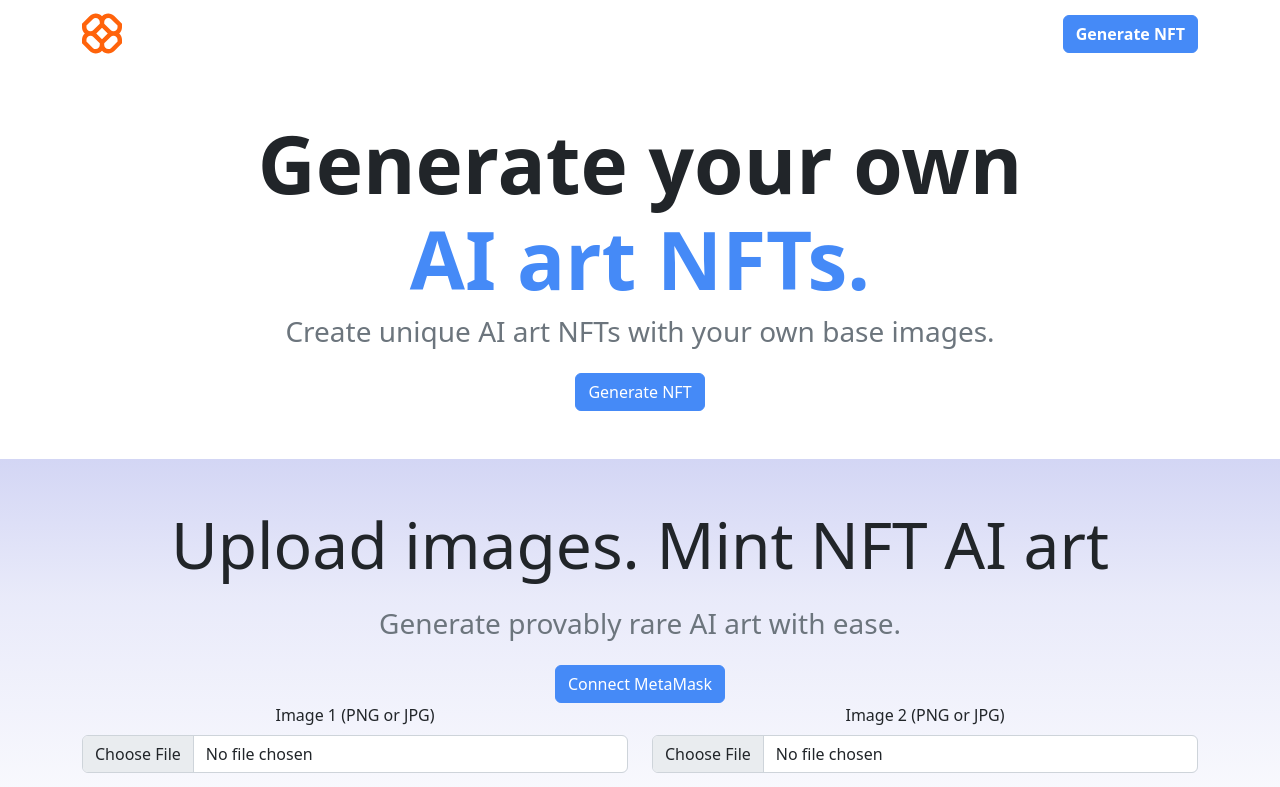
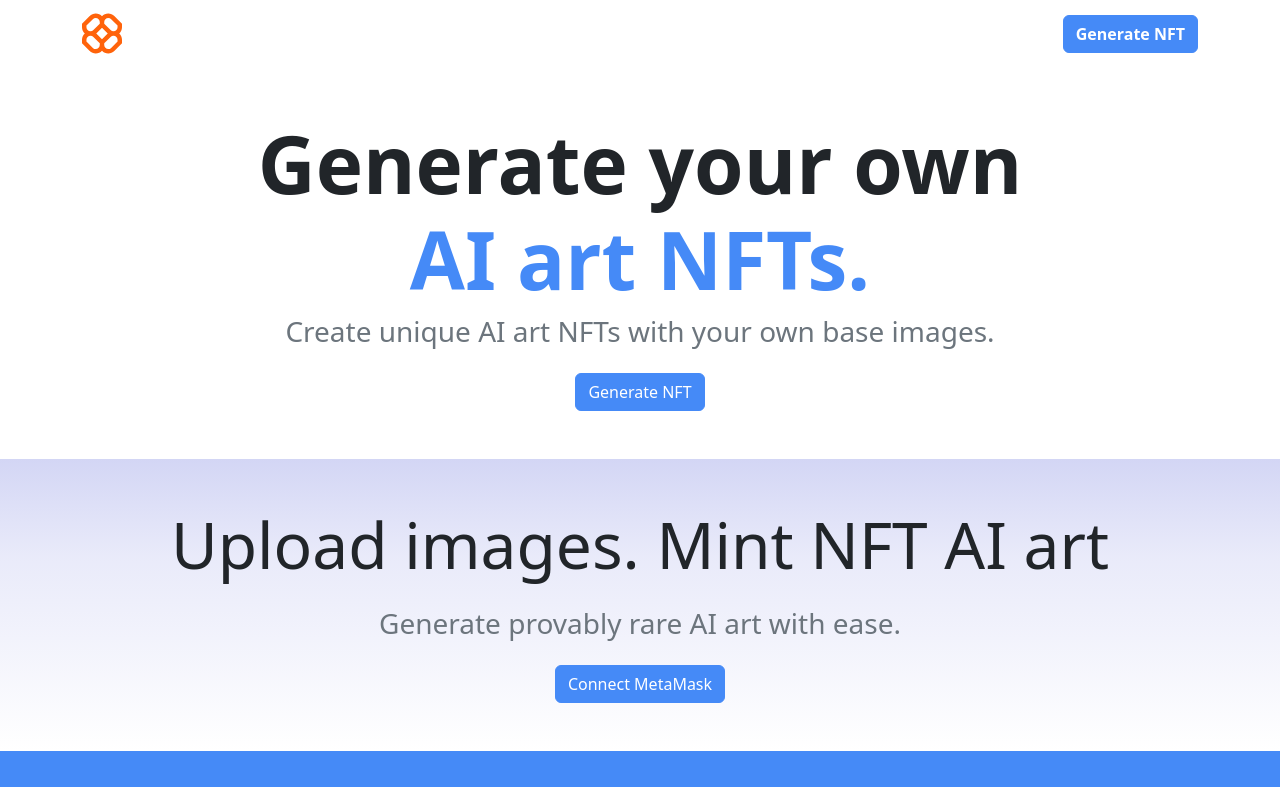
Before and after one commit to akhilpotla/llm-image-blender, a React (Create React App) app in the folder client/: page / in a window 1280 px wide. Shown: the top 787 px of the page. Built offline with nearby package versions, Linux system fonts and the light colour scheme; no server answers.

Commit message:
Hiding image form until account is connected

```diff
--- a/client/src/components/SecondLandingTile.js
+++ b/client/src/components/SecondLandingTile.js
@@ -96,6 +96,7 @@ const SecondLandingTile = () => {
             {error}
           </Alert>
         )}
+        {account ? (
           <Form onSubmit={handleSubmit}>
             <Row>
               <Col>
@@ -131,6 +132,7 @@ const SecondLandingTile = () => {
               {account == null ? `Wallet Connection Required` : `Submit`}
             </Button>
           </Form>
+        ) : null}
       </Container>
     </div>
   );
```
Lines whose indentation alone changed are shown as unchanged.
